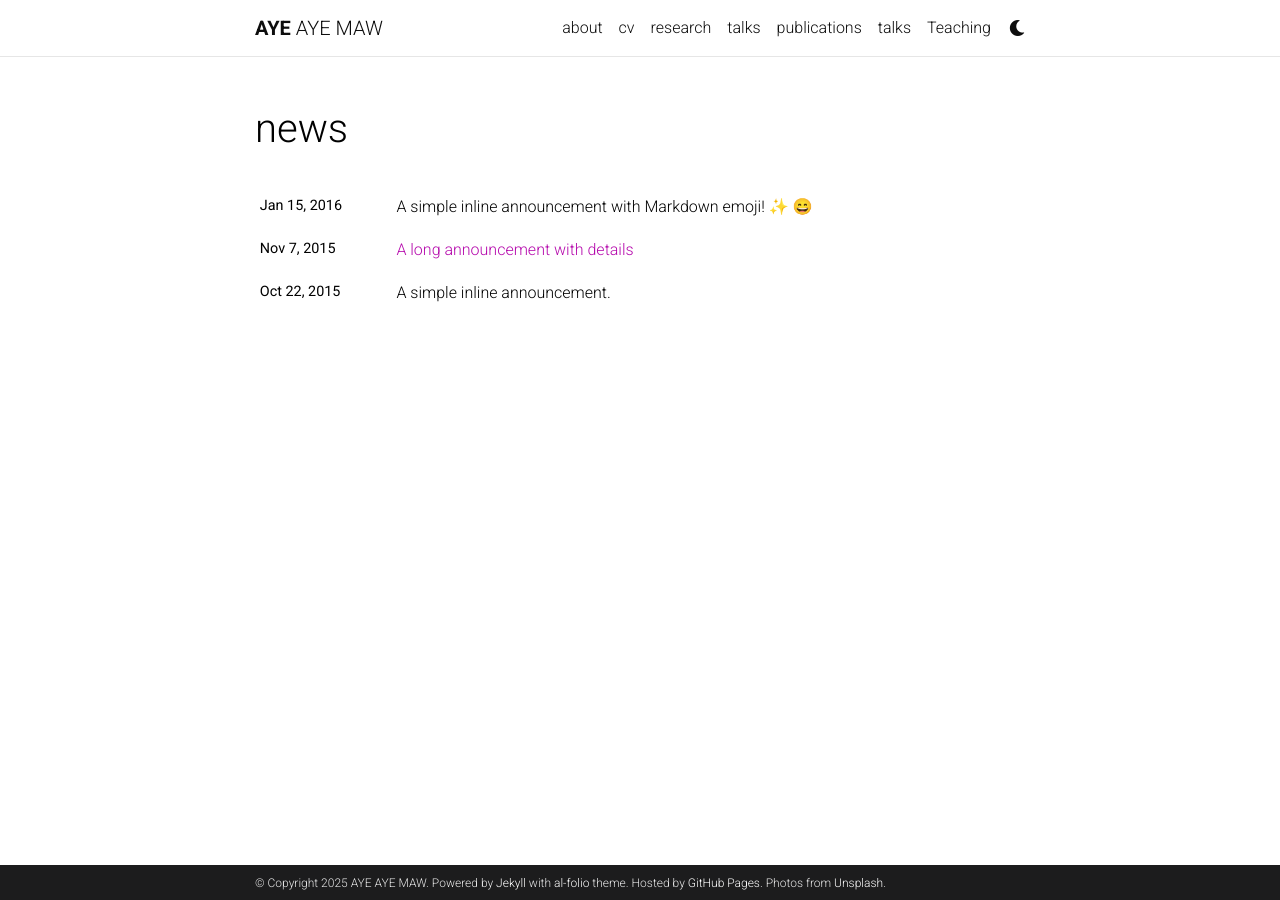
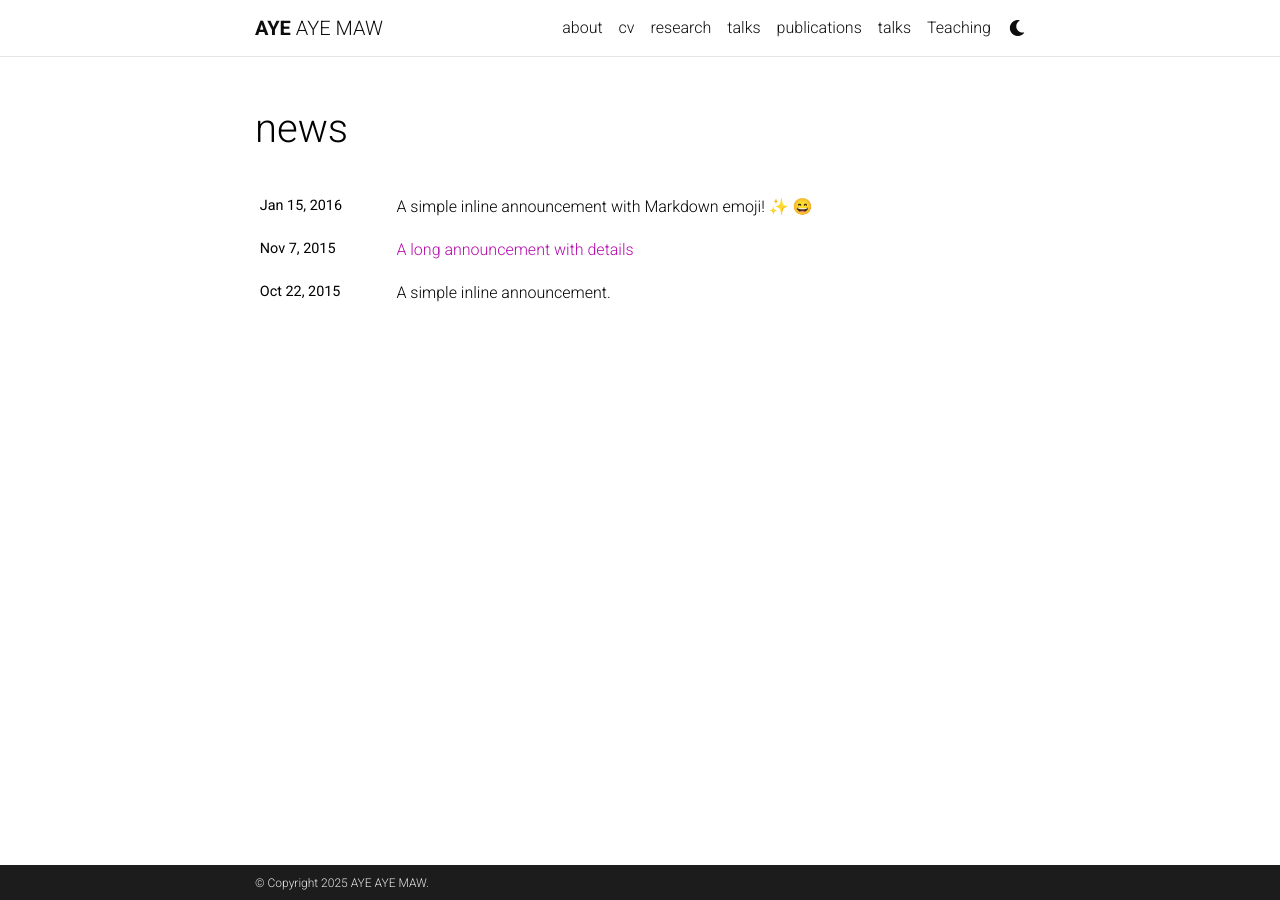
Before and after one commit to miayemaw/miayemaw.github.io, a Jekyll site: the page built from news.html, in a window 1280 px wide. Built offline with Jekyll 4.4.1, drawn with Linux system fonts in a browser that asks for light colours; emoji names are drawn with the system emoji font; comment, search, counter and statistics services are not loaded; a style sheet for code colours, icons or effects is not loaded.

Commit message:
Simplify footer to show only copyright

```diff
--- a/_config.yml
+++ b/_config.yml
@@ -10,9 +10,7 @@
 description: > # the ">" symbol means to ignore newlines until "footer_text:"
   A simple, whitespace theme for academics. Based on [*folio](https://github.com/bogoli/-folio) design.
 footer_text: >
-  Powered by <a href="https://jekyllrb.com/" target="_blank">Jekyll</a> with <a href="https://github.com/alshedivat/al-folio">al-folio</a> theme.
-  Hosted by <a href="https://pages.github.com/" target="_blank">GitHub Pages</a>.
-  Photos from <a href="https://unsplash.com" target="_blank">Unsplash</a>.
+
 keywords: jekyll, jekyll-theme, academic-website, portfolio-website  # add your own keywords or leave empty
 
 lang: en # the language of your site (for example: en, fr, cn, ru, etc.)
@@ -45,7 +43,7 @@
 # will use title and url fields
 # Take a look to https://github.com/jekyll/jekyll-feed for more customization
 
-rss_icon: true
+rss_icon: false
 
 # -----------------------------------------------------------------------------
 # Layout
```
